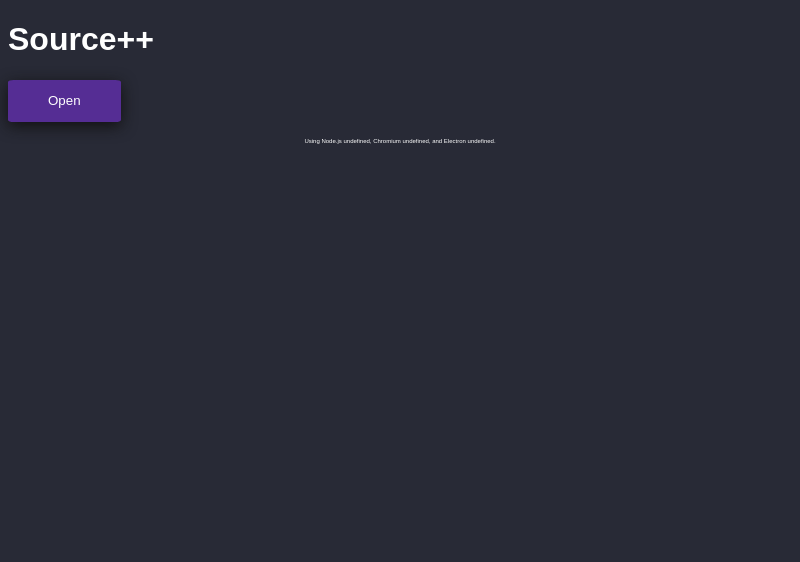
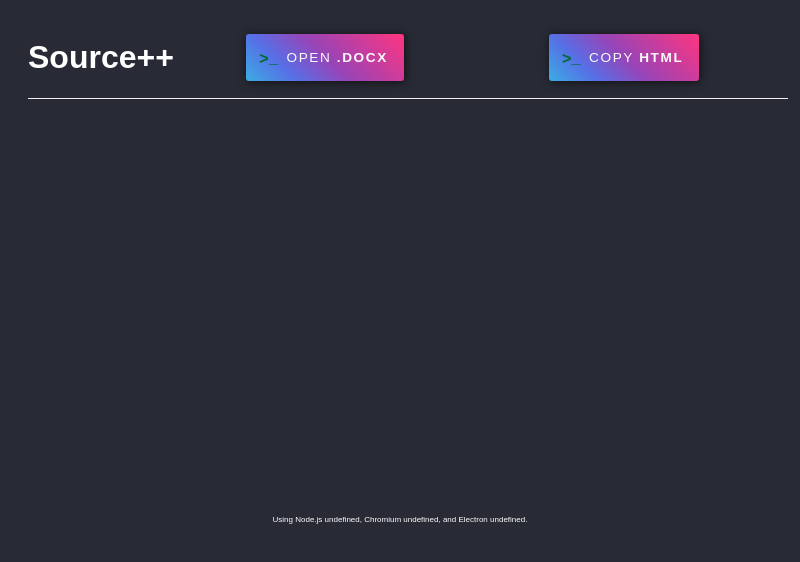
Before and after one commit to gitmihalis/news-source-plus, an Electron app: page src/index.html in a window 800 px wide. Drawn offline with Linux system fonts and the light colour scheme; no server answers; a web font is replaced by a local one.

Commit message:
parse docx; remove special chars; display in view

```diff
--- a/package.json
+++ b/package.json
@@ -11,5 +11,8 @@
   "license": "Apache-2.0",
   "devDependencies": {
     "electron": "^1.7.9"
+  },
+  "dependencies": {
+    "mammoth": "^1.4.3"
   }
 }
--- a/src/index.html
+++ b/src/index.html
@@ -8,11 +8,11 @@
   <body>
     <header>
       <h1>Source++</h1>
+      <button class="btn" id="open-docx">Open <strong>.docx</strong></button>
+      <button class="btn" id="copy-html">Copy <strong>Html</strong></button>
     </header>
     <main>
-      <div class="controls">
-        <button class="btn" id="open-docx">Open</button>
-      </div>
+
 
       <div class="container">
         <p id="output"></p>
--- a/src/renderer.js
+++ b/src/renderer.js
@@ -8,6 +8,7 @@ document.getElementById('open-docx').addEventListener('click', e => {
   ipc.send('open:docx')
 })
 
-ipc.on('docx:display', (evt, docx) => {
-  document.getElementById('output').innerHTML = docx.toString()
+// Render parsed HTML from docx
+ipc.on('docx:display', (evt, html) => {
+  document.getElementById('output').innerText = html
 })
--- a/src/styles.css
+++ b/src/styles.css
@@ -1,22 +1,97 @@
+@import url("https://fonts.googleapis.com/css?family=Barrio|Montserrat:700");
+
 body {
+  padding: 10px 20px;
   background: rgb(40, 42, 54);
   color: white;
   font-family: Arial, Helvetica, sans-serif;
 }
+
+h1 {
+  display: inline-block;
+}
+
+header {
+  display: flex;
+  flex-direction: row;
+  justify-content: right;
+}
 .main {
   display: flex;
   flex-direction: column;
+  text-align: center;
 }
-.btn {
-  border: none;
+
+.container {
   margin: auto;
-  padding: 1em 3em;
-  background: rgb(85, 45, 148);
-  box-shadow: 0px 4px 15px #111;
-  color: white;
-  border-radius: 5%;
+  width: 100%;
+  min-height: 400px;
+  border-top: 1px solid #efefef;
+  padding: 4px 8px;
 }
+
+#output {
+  overflow-wrap: break-word;
+}
+
 footer {
   text-align: center;
-  font-size: .3em;
+  font-size: .5em;
 }
+
+button {
+  margin: auto;
+  padding: 1rem;
+  text-transform: uppercase;
+  color: #fafafa;
+  background: linear-gradient(45deg, #3bade3 0%, #576fe6 25%, #9844b7 51%, #ff357f 100%);
+  border: none;
+  border-radius: 3px;
+  box-shadow: 1px 1px 10px #111;
+  transition: .3s all ease;
+  letter-spacing: .1rem;
+  font-size: .85rem;
+  position: relative;
+  top: 0;
+  right: 0;
+  padding-left: 2.5rem;
+}
+button:after, button:before {
+  position: absolute;
+  font-family: 'Barrio', sans-serif;
+  font-weight: bold;
+  font-size: 1rem;
+  color: #006b34;
+  transition: .3s all ease;
+}
+button:before {
+  content: '_';
+  position: absolute;
+  left: 1.4rem;
+  top: .9rem;
+}
+button:after {
+  content: '>';
+  position: absolute;
+  left: .8rem;
+  top: 1rem;
+}
+button:hover {
+  box-shadow: 1px 1px 20px #111;
+  top: -.1rem;
+  right: -.1rem;
+  cursor: pointer;
+}
+button:hover:before {
+  content: '_';
+  position: absolute;
+  left: .8rem;
+  top: .7rem;
+  transform: translateY(-1px);
+}
+button:hover:after {
+  content: '>';
+  position: absolute;
+  left: 1.1rem;
+  top: 1rem;
+}
```
Also changed, not shown: src/main.js (+74 -4 lines), 1 other file.
